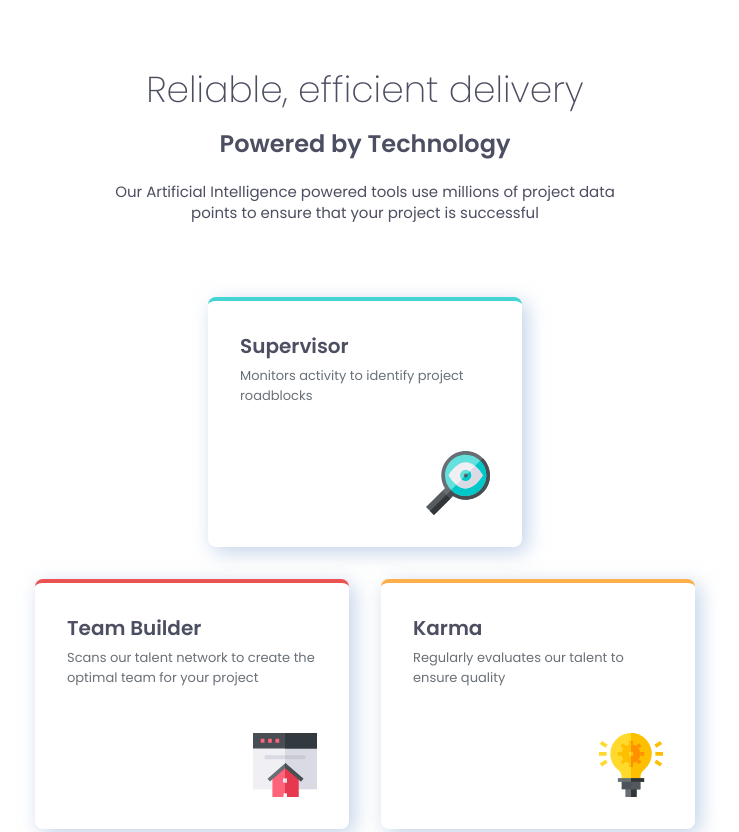
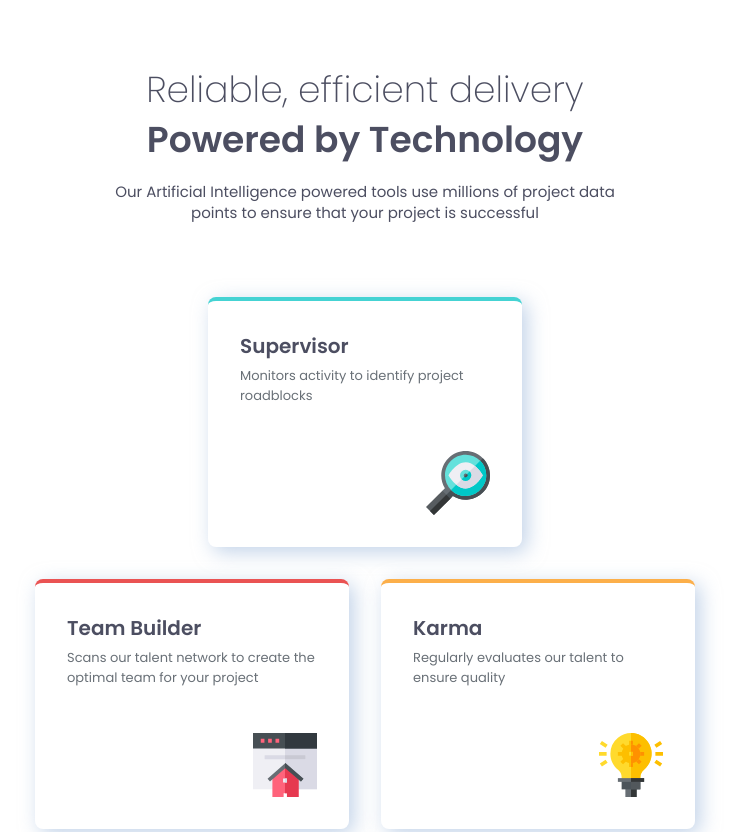
Before and after one commit to Rocabor/Four-card-feature-section, a plain HTML site: page index.html in a window 1280 px wide. Shown: the top 832 px of the page, without its empty margins (275-1014 px from the left). Drawn offline with Linux system fonts and the light colour scheme.

Commit message:
html correction

```diff
--- a/style.css
+++ b/style.css
@@ -150,7 +150,7 @@ img {
     height: 9.875rem;
   }
   .title-wrapper h1,
-  .title-wrapper span {
+  .title-wrapper strong {
     font-size: 2.25rem;
   }
   .card-wrapper {
```
